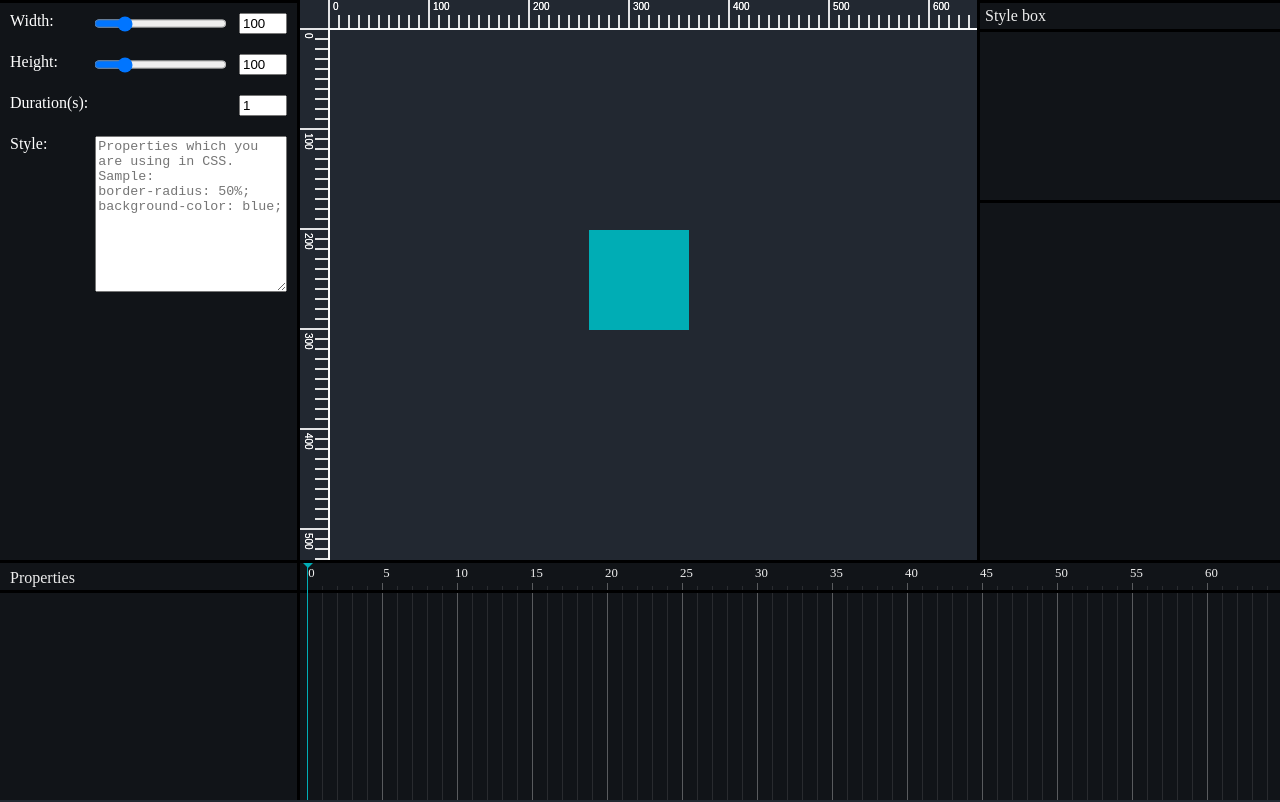
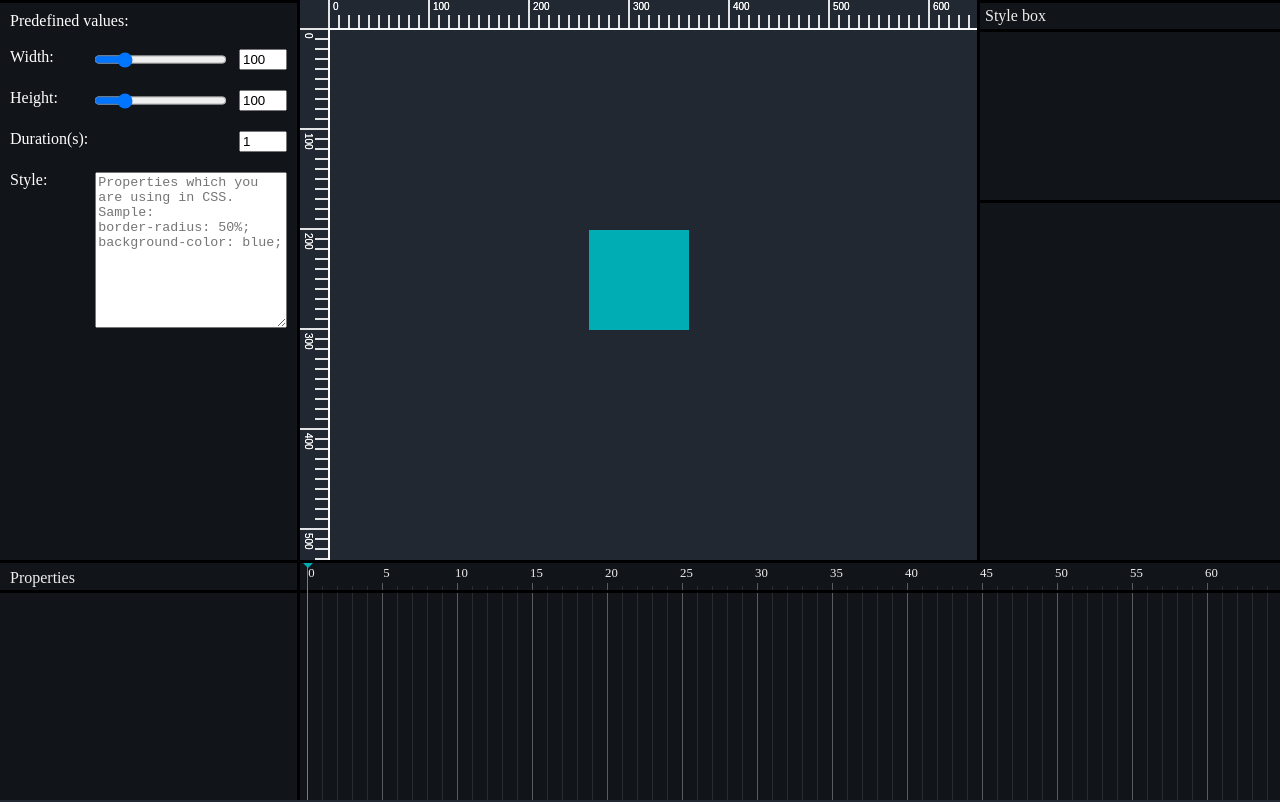
Before and after one commit to OmidRasouli/animotion, a React (Create React App) app: page / in a window 1280 px wide. Shown: the top 802 px of the page. Built offline with nearby package versions, Linux system fonts and the light colour scheme.

Commit message:
Add title to config

```diff
--- a/src/component/AnimationConfig/AnimationConfig.tsx
+++ b/src/component/AnimationConfig/AnimationConfig.tsx
@@ -21,6 +21,7 @@ export default function AnimationConfig({
 
   return (
     <div className={style["animation-config"]}>
+      <div>Predefined values:</div>
       <div>
         <label htmlFor="width">Width:</label>
         <input
```
